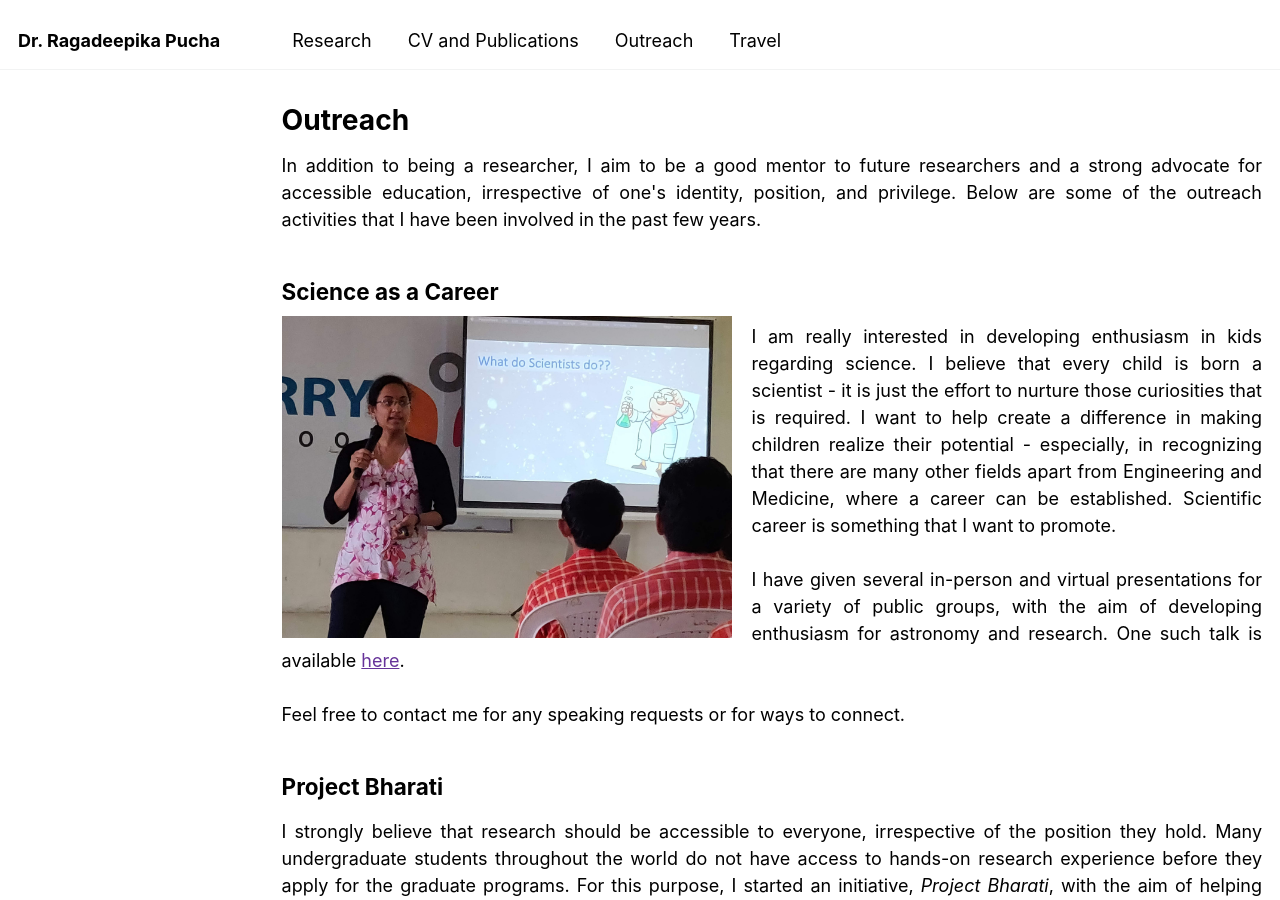
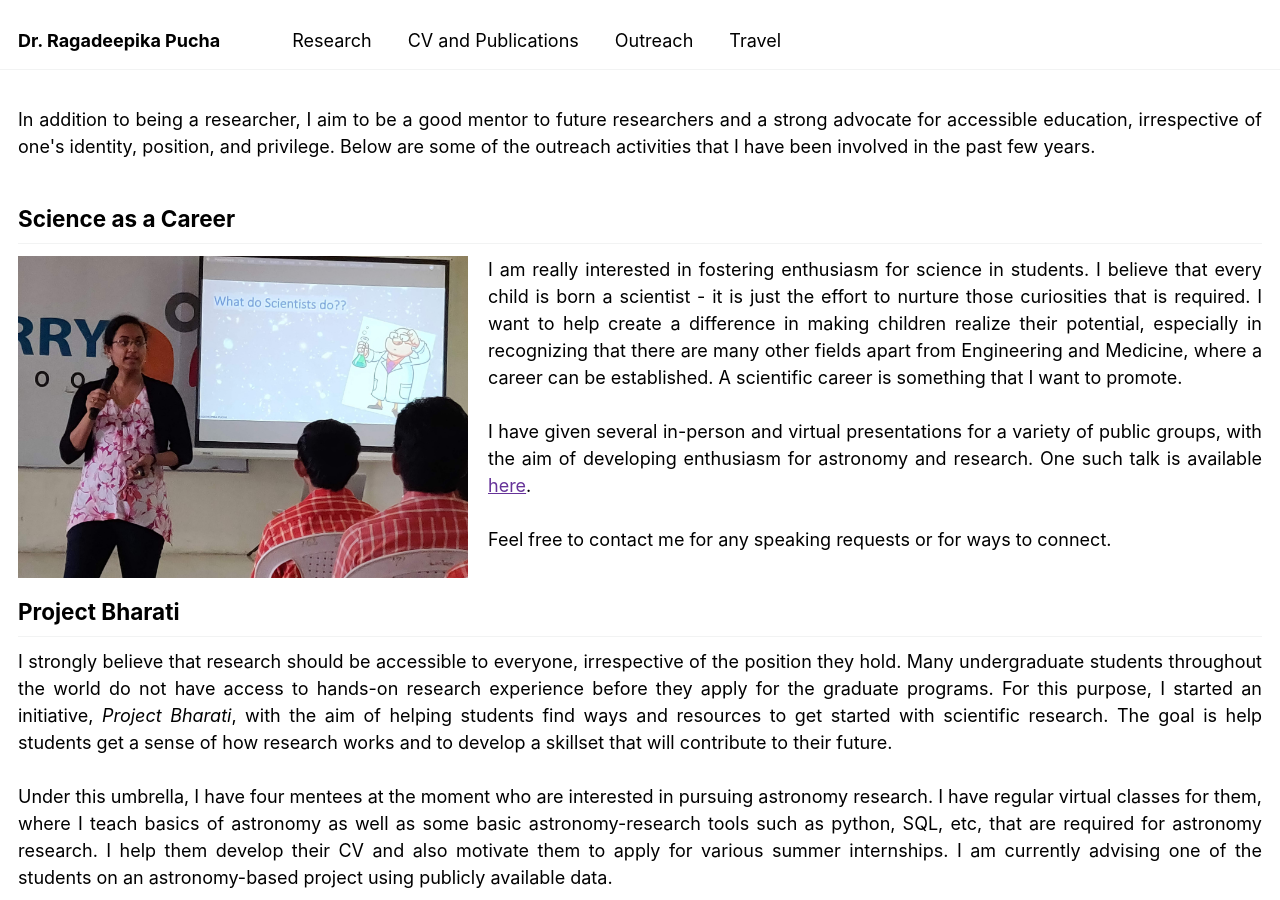
Before and after one commit to Ragadeepika-Pucha/Ragadeepika-Pucha.github.io, a Jekyll site: the page built from _pages/outreach.md, in a window 1280 px wide and 900 px high. Built offline with Jekyll 4.4.1, drawn with Linux system fonts in a browser that asks for light colours.

Commit message:
Revise outreach message for clarity and engagement
Updated the outreach page to improve clarity and language.

```diff
--- a/_pages/outreach.md
+++ b/_pages/outreach.md
@@ -13,7 +13,7 @@ In addition to being a researcher, I aim to be a good mentor to future researche
   <img src="http://ragadeepika-pucha.github.io/images/outreach.jpg" width="100%" />
 </div>
 <p style='text-align: justify;'>
-I am really interested in developing enthusiasm in kids regarding science. I believe that every child is born a scientist - it is just the effort to nurture those curiosities that is required. I want to help create a difference in making children realize their potential - especially, in recognizing that there are many other fields apart from Engineering and Medicine, where a career can be established. Scientific career is something that I want to promote. <br/><br/>
+I am really interested in fostering enthusiasm for science in students. I believe that every child is born a scientist - it is just the effort to nurture those curiosities that is required. I want to help create a difference in making children realize their potential, especially in recognizing that there are many other fields apart from Engineering and Medicine, where a career can be established. A scientific career is something that I want to promote. <br/><br/>
 
 I have given several in-person and virtual presentations for a variety of public groups, with the aim of developing enthusiasm for astronomy and research. One such talk is available <a href="https://www.youtube.com/watch?v=pXhPQtqK_ks&pp=ygURcmFnYWRlZXBpa2EgcHVjaGE%3D">here</a>. <br/> <br/>
 
```
Also changed, not shown: other parts of _pages/outreach.md (+1 -1 lines).
